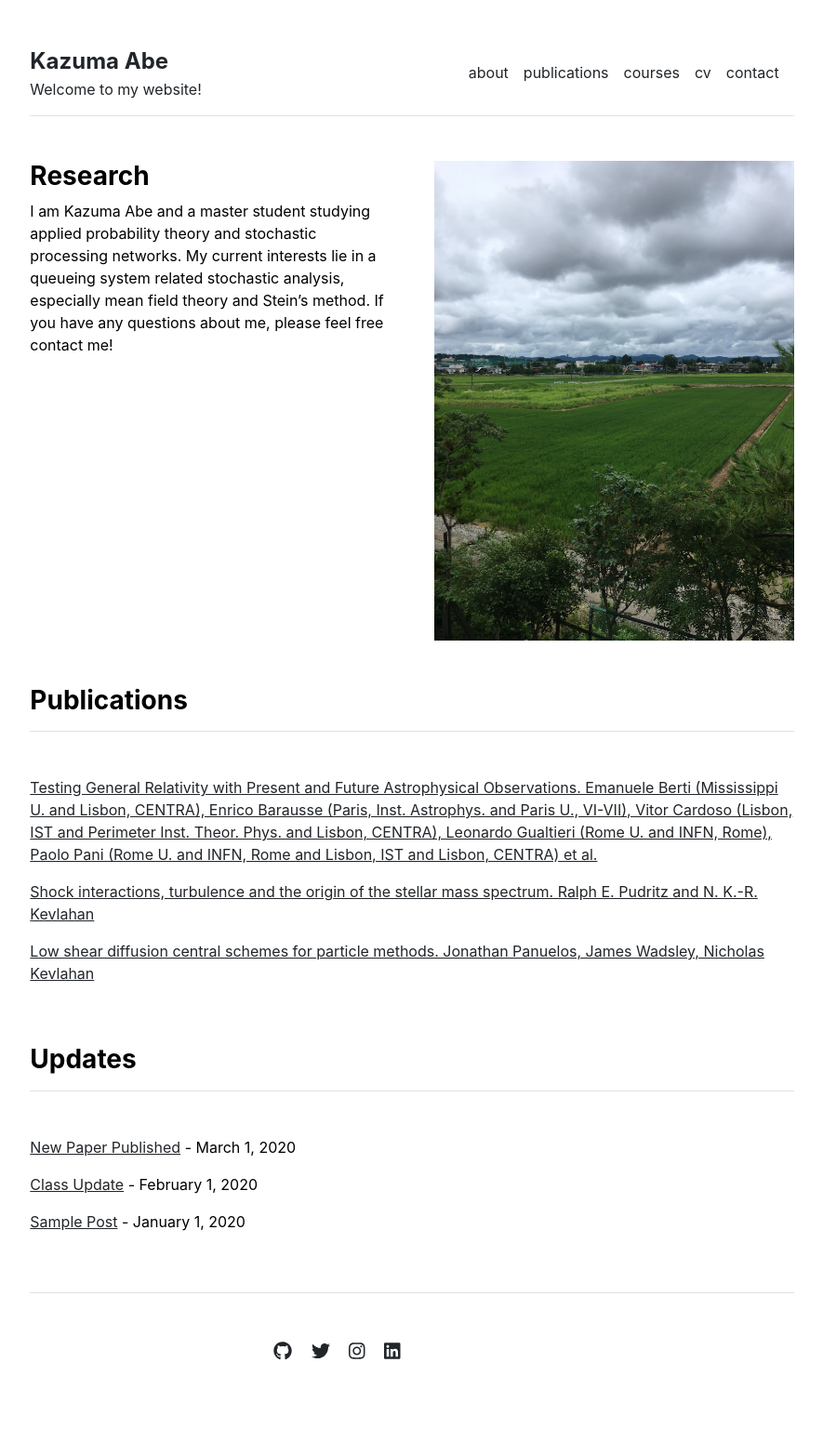
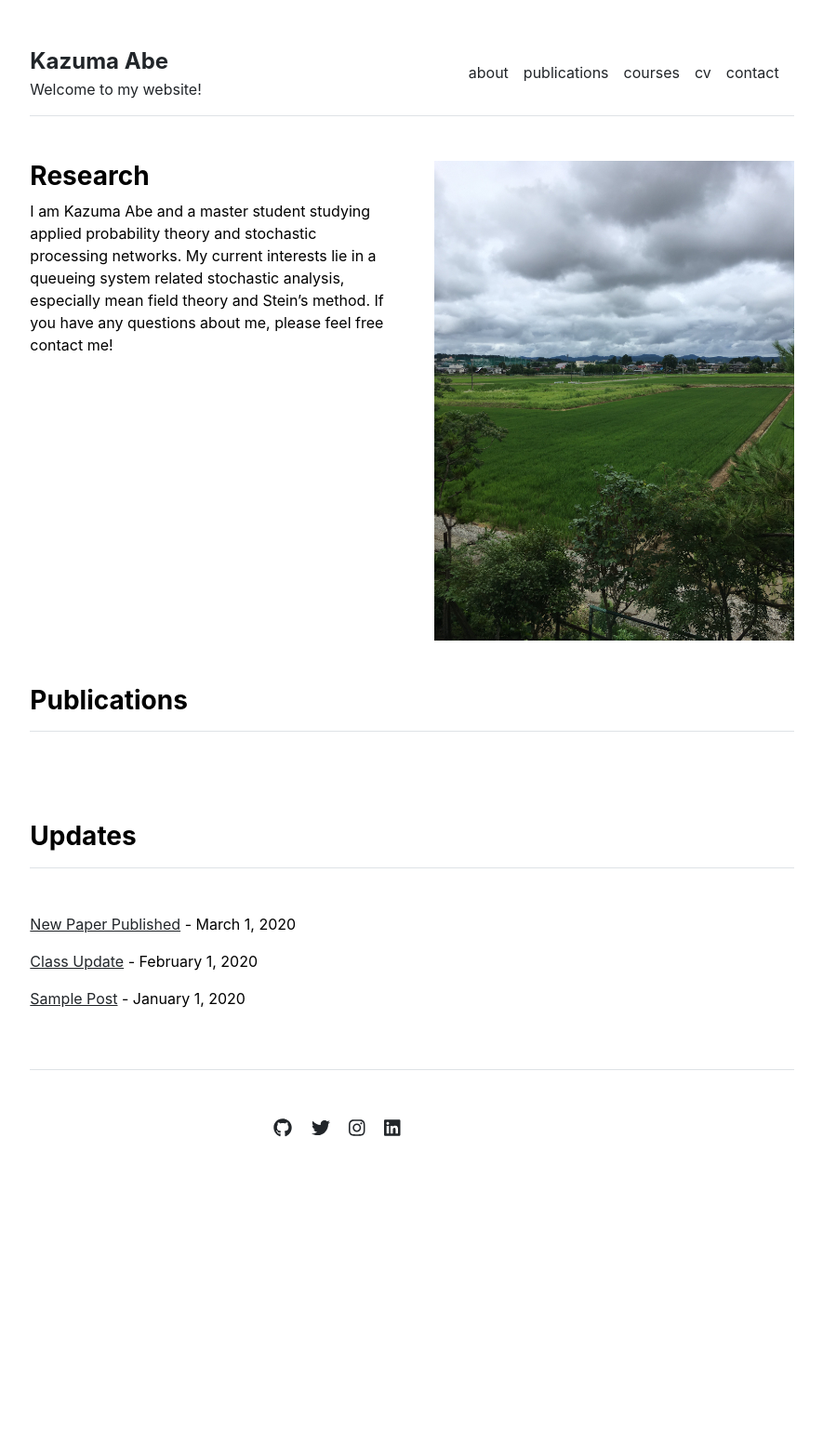
Before and after one commit to qriovider/archive, a Jekyll site: the page built from index.md, in a window 1280 px wide. Shown: the whole page at 93% size, without its empty margins (197-1082 px from the left). Built offline with Jekyll 4.4.1, drawn with Linux system fonts in a browser that asks for light colours; after the commit the page ends 1325 px from its top, so only the background shows below that.

Commit message:
Update publications.yml

```diff
--- a/_data/publications.yml
+++ b/_data/publications.yml
@@ -1,10 +1,7 @@
 featured:
-- {name: 'Testing General Relativity with Present and Future Astrophysical Observations. Emanuele Berti (Mississippi U. and Lisbon, CENTRA), Enrico Barausse (Paris, Inst. Astrophys. and Paris U., VI-VII), Vitor Cardoso (Lisbon, IST and Perimeter Inst. Theor. Phys. and Lisbon, CENTRA), Leonardo Gualtieri (Rome U. and INFN, Rome), Paolo Pani (Rome U. and INFN, Rome and Lisbon, IST and Lisbon, CENTRA) et al.', url: '/publications/1501.07274.pdf'}
-- {name: 'Shock interactions, turbulence and the origin of the stellar mass spectrum. Ralph E. Pudritz and N. K.-R. Kevlahan', url: 'http://ms.mcmaster.ca/kevla/pdf/articles/PhilTransRSoc_2013.pdf'}
-- {name: 'Low shear diffusion central schemes for particle methods. Jonathan Panuelos, James Wadsley, Nicholas Kevlahan', url: 'http://ms.mcmaster.ca/kevla/pdf/articles/jcp_v414.pdf'}
+- {name: '', url: ''}
+- {name: '', url: ''}
 
 index:
-- {name: 'Testing General Relativity with Present and Future Astrophysical Observations. Emanuele Berti (Mississippi U. and Lisbon, CENTRA), Enrico Barausse (Paris, Inst. Astrophys. and Paris U., VI-VII), Vitor Cardoso (Lisbon, IST and Perimeter Inst. Theor. Phys. and Lisbon, CENTRA), Leonardo Gualtieri (Rome U. and INFN, Rome), Paolo Pani (Rome U. and INFN, Rome and Lisbon, IST and Lisbon, CENTRA) et al.', url: '/publications/1501.07274.pdf'}
-- {name: 'Shock interactions, turbulence and the origin of the stellar mass spectrum. Ralph E. Pudritz and N. K.-R. Kevlahan', url: 'http://ms.mcmaster.ca/kevla/pdf/articles/PhilTransRSoc_2013.pdf'}
-- {name: 'Low shear diffusion central schemes for particle methods. Jonathan Panuelos, James Wadsley, Nicholas Kevlahan', url: 'http://ms.mcmaster.ca/kevla/pdf/articles/jcp_v414.pdf'}
-- {name: 'Numerical solutions of thin film equations for polymer flows. Thomas. Salez, Joshua D. McGraw, Sara Cormier, Oliver Bäumchen, Kari Dalnoki-Veress, and Elie Raphaël', url: 'https://static1.squarespace.com/static/5684891d7086d74497aeb71f/t/56ec510d2fe1319543ab6d6f/1458327821946/10.1140-epje-i2012-12114-x.pdf'}
+- {name: '', url: ''}
+- {name: '', url: ''}
```
